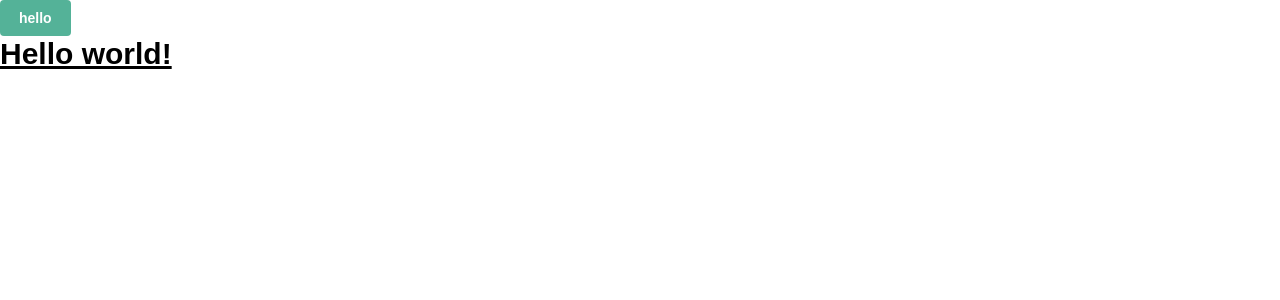
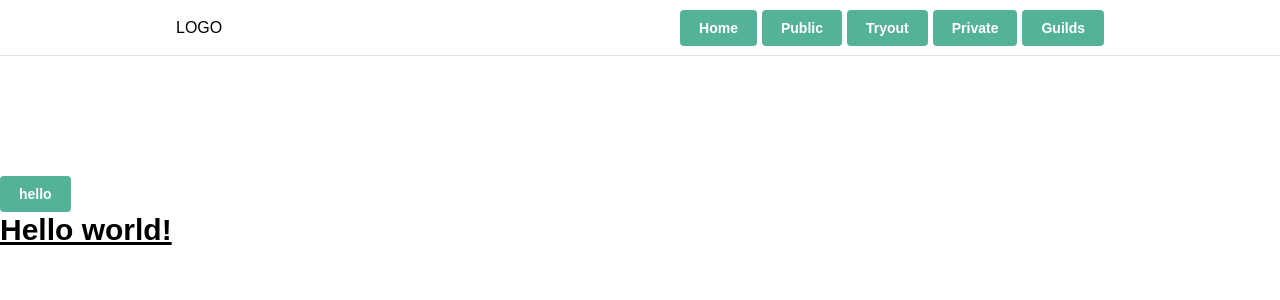
Before and after one commit to BirthdayyBot/dashboardV2, a Next.js app: page / in a window 1280 px wide. Shown: the top 300 px of the page. Built offline with nearby package versions, Linux system fonts and the light colour scheme; a web font is replaced by a local one.

Commit message:
implement navbar and improve mantine

```diff
--- a/postcss.config.cjs
+++ b/postcss.config.cjs
@@ -1,5 +1,7 @@
 module.exports = {
   plugins: {
+    'postcss-import': {},
+    'tailwindcss/nesting': {},
     tailwindcss: {},
     autoprefixer: {},
     'postcss-preset-mantine': {},
--- a/src/app/layout.tsx
+++ b/src/app/layout.tsx
@@ -1,3 +1,4 @@
+import NavbarComponent from '@components/navbar/navbar';
 import { ColorSchemeScript, MantineProvider } from '@mantine/core';
 import '@styles/globals.scss';
 import { theme } from '@styles/theme';
@@ -9,18 +10,45 @@ export const metadata = {
 
 export default function RootLayout({ children }: { children: any }) {
   return (
-    <html
-      lang="en"
-      // className={`${hindVadodaraFont.variable} ${rubikFont.variable} ${ralewayFont.variable}`}
-    >
+    <html lang="en">
       <head>
         <ColorSchemeScript />
         <link rel="shortcut icon" href="/favicon.svg" />
         <meta name="viewport" content="minimum-scale=1, initial-scale=1, width=device-width, user-scalable=no" />
       </head>
       <body>
-        <MantineProvider theme={theme}>{children}</MantineProvider>
+        <MantineProvider theme={theme} defaultColorScheme="light">
+          <NavbarComponent />
+          {children}
+        </MantineProvider>
       </body>
     </html>
   );
 }
+
+/**
+ *
+ *  <AppShell
+      header={{ height: 60 }}
+      navbar={{
+        width: 300,
+        breakpoint: 'sm',
+        collapsed: { mobile: !opened },
+      }}
+      padding="md"
+    >
+      <AppShell.Header>
+        <Burger
+          opened={opened}
+          onClick={toggle}
+          hiddenFrom="sm"
+          size="sm"
+        />
+        <div>Logo</div>
+      </AppShell.Header>
+
+      <AppShell.Navbar p="md">Navbar</AppShell.Navbar>
+
+      <AppShell.Main>Main</AppShell.Main>
+    </AppShell>
+ */
--- a/src/components/navbar/navbar.tsx
+++ b/src/components/navbar/navbar.tsx
@@ -1,8 +1,47 @@
+'use client';
+import { Burger, Button, Container, Group } from '@mantine/core';
+import { useDisclosure } from '@mantine/hooks';
+import classes from '@styles/components/navbar.module.css';
+import { useState } from 'react';
+
+const links = [
+  { link: '/', label: 'Home' },
+  { link: '/public', label: 'Public' },
+  { link: '/try', label: 'Tryout' },
+  { link: '/private', label: 'Private' },
+  { link: '/guilds', label: 'Guilds' },
+];
+
 const NavbarComponent: React.FC = () => {
+  const [opened, { toggle }] = useDisclosure(false);
+  const [active, setActive] = useState(links[0].link);
+
+  const items = links.map((link) => (
+    <Button
+      component="a"
+      key={link.label}
+      href={link.link}
+      className={classes.link}
+      data-active={active === link.link || undefined}
+      onClick={(event) => {
+        event.preventDefault();
+        setActive(link.link);
+      }}
+    >
+      {link.label}
+    </Button>
+  ));
+
   return (
-    <div className="NavbarComponent">
-      <h3 className="text-3xl font-bold font-heading">NavbarComponent</h3>
-    </div>
+    <header className={classes.header}>
+      <Container size="md" className={classes.inner}>
+        LOGO
+        <Group gap={5} visibleFrom="xs">
+          {items}
+        </Group>
+        <Burger opened={opened} onClick={toggle} hiddenFrom="xs" size="sm" />
+      </Container>
+    </header>
   );
 };
 
--- /dev/null
+++ b/src/lib/styles/components/navbar.module.css
@@ -0,0 +1,13 @@
+.header {
+  height: rem(56px);
+  margin-bottom: rem(120px);
+  background-color: var(--mantine-color-body);
+  border-bottom: rem(1px) solid light-dark(var(--mantine-color-gray-3), var(--mantine-color-dark-4));
+}
+
+.inner {
+  height: rem(56px);
+  display: flex;
+  justify-content: space-between;
+  align-items: center;
+}
--- a/src/lib/styles/theme.ts
+++ b/src/lib/styles/theme.ts
@@ -28,5 +28,4 @@ export const theme = createTheme({
 		fontFamily: rubikFont.style.fontFamily,
 		// fontFamily: ralewayFont.style.fontFamily,
 	},
-	other: {},
 });
```
Lines whose indentation alone changed are shown as unchanged.
